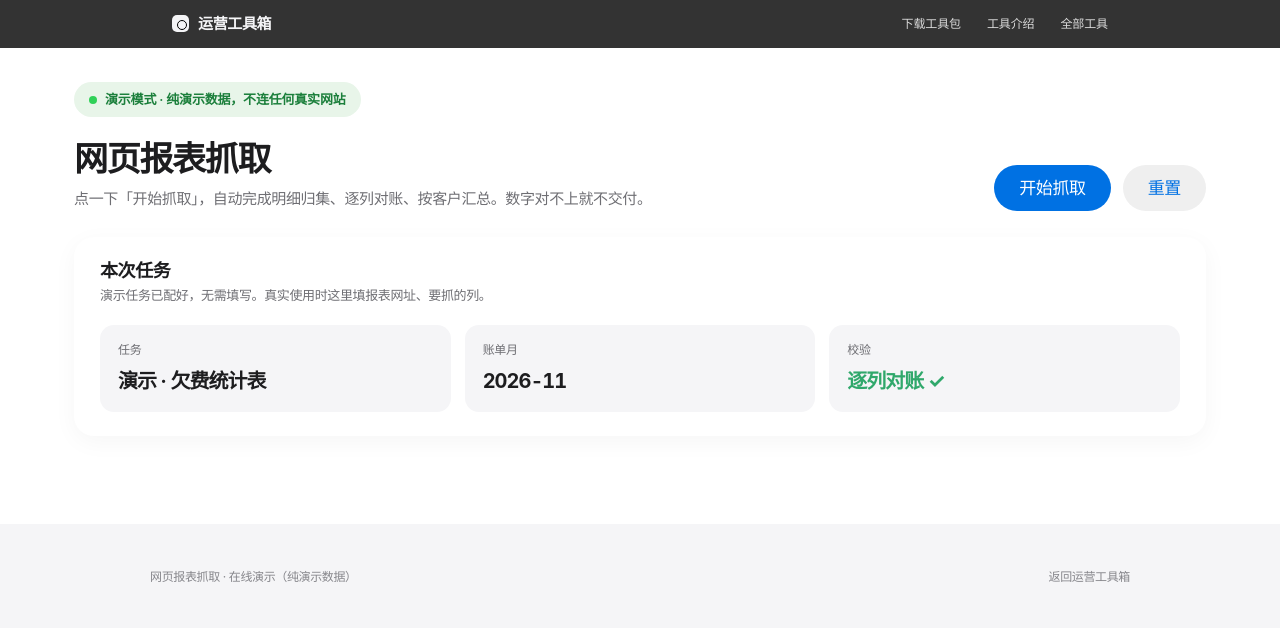
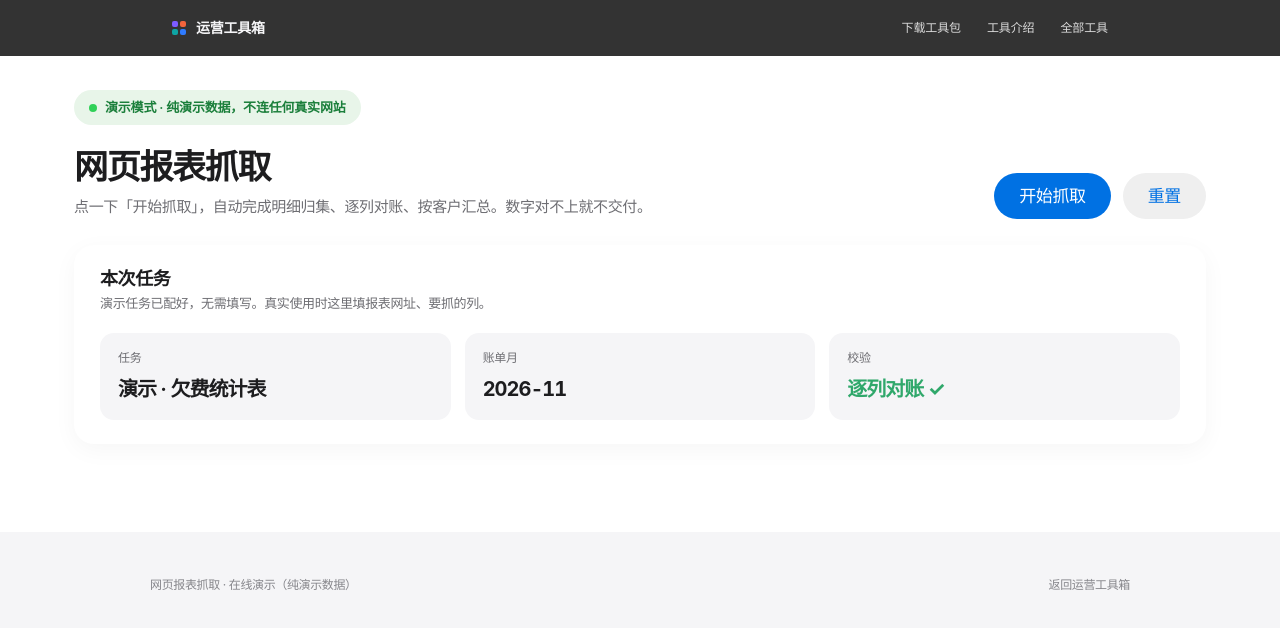
Before and after one commit to 136449689yu-prog/yunying-toolbox, a plain HTML site: page 网页报表抓取工具-在线演示.html in a window 1280 px wide. Drawn offline with Linux system fonts and the light colour scheme.

Commit message:
介绍页顶栏统一为四色方块新图标与56px顶栏

```diff
--- a/网页报表抓取工具-在线演示.html
+++ b/网页报表抓取工具-在线演示.html
@@ -27,11 +27,11 @@ h1,h2,h3,h4{font-weight:600;letter-spacing:-.02em;line-height:1.15}
 .center{text-align:center}
 
 /* 顶部 */
-.top{height:48px;background:rgba(0,0,0,.8);backdrop-filter:saturate(180%) blur(20px);-webkit-backdrop-filter:saturate(180%) blur(20px);position:sticky;top:0;z-index:40}
+.top{height:56px;background:rgba(0,0,0,.8);backdrop-filter:saturate(180%) blur(20px);-webkit-backdrop-filter:saturate(180%) blur(20px);position:sticky;top:0;z-index:40}
 .top-in{max-width:980px;margin:0 auto;height:100%;padding:0 22px;display:flex;align-items:center;justify-content:space-between}
-.brand{display:flex;align-items:center;gap:9px;color:#f5f5f7;font-size:15px;font-weight:600}
-.brand .mark{width:17px;height:17px;border-radius:5px;background:#f5f5f7;display:inline-block;position:relative;flex:0 0 auto}
-.brand .mark:after{content:"";position:absolute;left:4.5px;top:4.5px;width:8px;height:8px;border-radius:50%;border:1.6px solid #000}
+.brand{display:flex;align-items:center;gap:10px;color:#f5f5f7;font-size:14px;font-weight:600;letter-spacing:-.02em}
+.brand .mark{display:grid;grid-template-columns:repeat(2,6px);grid-template-rows:repeat(2,6px);gap:2px;flex:0 0 auto}
+.brand .mark i{width:6px;height:6px;border-radius:2px;display:block}
 .top-links{display:flex;gap:26px}
 .top-links a{color:rgba(255,255,255,.82);font-size:12px;letter-spacing:-.12px;transition:color .2s}
 .top-links a:hover{color:#fff}
@@ -233,7 +233,7 @@ footer{background:var(--bg);padding:44px 24px;color:var(--muted2)}
 
 <body>
 <div class="top"><div class="top-in">
-  <a class="brand" href="index.html"><span class="mark"></span>运营工具箱</a>
+  <a class="brand" href="index.html"><span class="mark" aria-hidden="true"><i style="background:#7c5cff"></i><i style="background:#f2643c"></i><i style="background:#0ea5a4"></i><i style="background:#2f7bff"></i></span>运营工具箱</a>
   <div class="top-links"><a href="downloads/网页报表抓取工具-工具包.zip" download>下载工具包</a><a href="网页报表抓取介绍-新版.html">工具介绍</a><a href="index.html">全部工具</a></div>
 </div></div>
 
```
